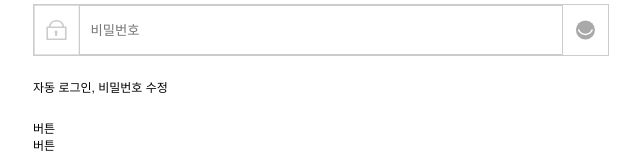
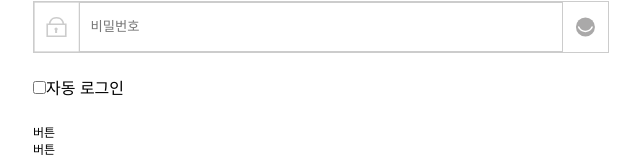
Before and after one commit to vkak006/react-shop-app, a Next.js app: page /login in a window 1280 px wide. Shown: the part 401-566 px from the top of the page, without its empty margins (319-959 px from the left). Built offline with nearby package versions, Linux system fonts and the light colour scheme.

Commit message:
Checkbox 컴포넌트 생성

```diff
--- a/src/app/(auth)/login/LoginClient.jsx
+++ b/src/app/(auth)/login/LoginClient.jsx
@@ -8,6 +8,7 @@
 import styles from "./Auth.module.scss";
 import Loader from "@/components/loader/Loader";
 import Input from "@/components/input/Input";
+import AutoSignInCheckbox from "@/components/autoSignInCheckbox/AutoSignInCheckbox";
 
 const LoginClient = () => {
   const [email, setEmail] = useState("");
@@ -62,7 +63,10 @@
             />
             <div className={styles.group}>
               {/* 자동 로그인, 비밀번호 수정 */}
-              자동 로그인, 비밀번호 수정
+              <AutoSignInCheckbox
+                checked={isAutoLogin}
+                onChange={(e) => setIsAutoLogin(e.target.value)}
+              />
             </div>
             <div className={styles.buttonGroup}>
               {/* Button */}
--- a/src/components/autoSignInCheckbox/AutoSignInCheckbox.jsx
+++ b/src/components/autoSignInCheckbox/AutoSignInCheckbox.jsx
@@ -1,7 +1,28 @@
-const AutoSignInCheckbox = () => {
+import Checkbox from '../checkbox/Checkbox'
+import Tooltip from '../tooltip/Tooltip'
+import styles from './AutoSignInCheckbox.module.scss'
+
+const AutoSignInCheckbox = ({
+    label = '자동 로그인',
+    checked,
+    disabled,
+    orientation = 'top',
+    message='개인 정보 보호를 위해 본인 기기에서만 이용해주세요',
+    onChange,
+    ...restProps
+}) => {
     return(
-        <div>
-            AutoSignInCheckbox
+        <div className={styles.wrapper}>
+            <Checkbox
+                label={label}
+                checked={checked}
+                disabled={disabled}
+                onChange={onChange}
+                {...restProps}
+            />
+            {checked && (
+                <Tooltip />
+            )}
         </div>
     )
 }
--- /dev/null
+++ b/src/components/autoSignInCheckbox/AutoSignInCheckbox.module.scss
@@ -0,0 +1,3 @@
+.wrapper {
+    position: relative;
+}
--- a/src/components/checkbox/Checkbox.jsx
+++ b/src/components/checkbox/Checkbox.jsx
@@ -1,9 +1,22 @@
-const Checkbox = () => {
-    return(
-        <div>
-            Checkbox
-        </div>
-    )
-}
+const Checkbox = ({
+  disabled = false,
+  checked = false,
+  label,
+  onChage,
+  ...restProps
+}) => {
+  return (
+    <label style={{fontSize : 16}}>
+      <input
+        type="checkbox"
+        checked={checked}
+        disabled={disabled}
+        onChange={onChage}
+        {...restProps}
+      />
+      {label}
+    </label>
+  );
+};
 
-export default Checkbox
+export default Checkbox;
```
